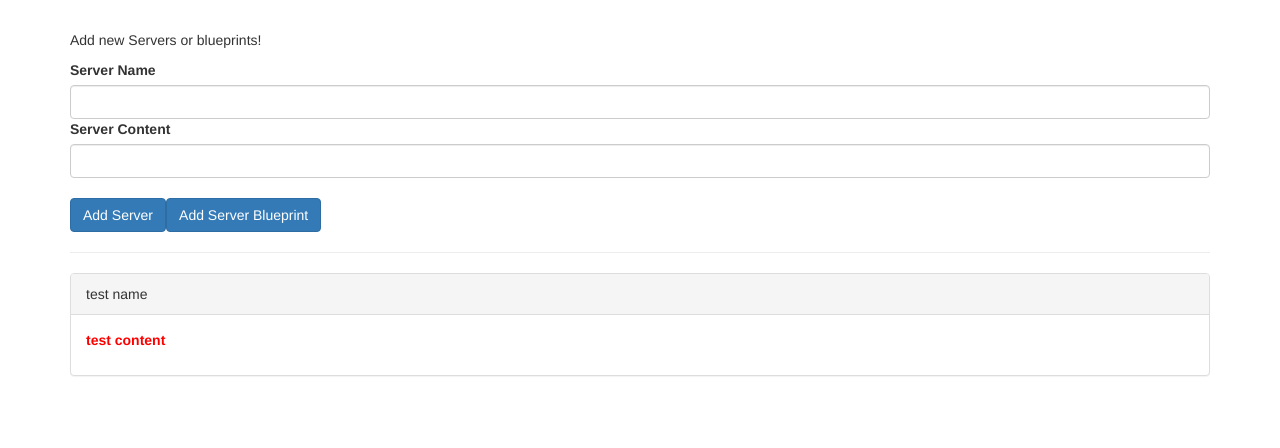
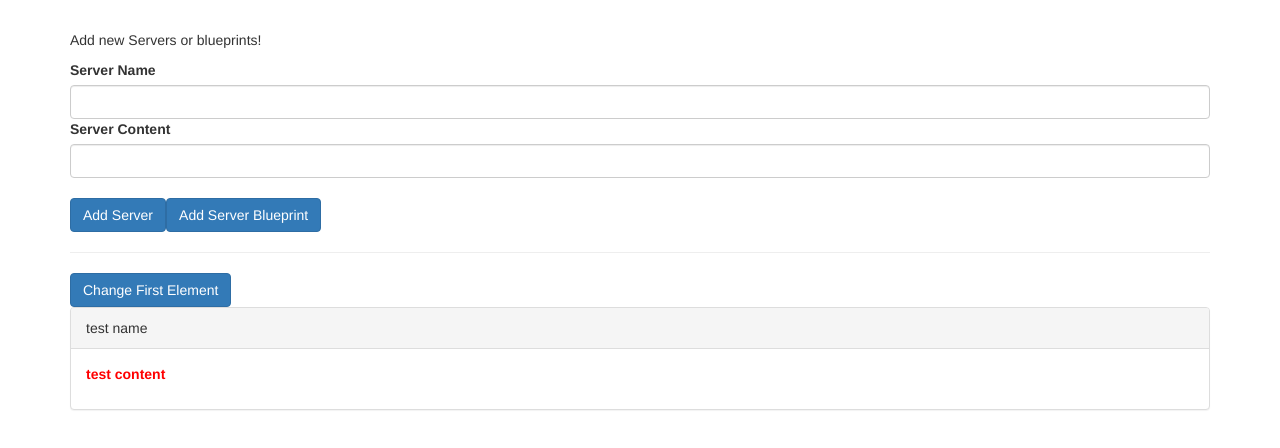
Before and after one commit to peterburdette/angular-complete-guide, an Angular app in the folder 04-components-and-databinding/: page / in a window 1280 px wide. Shown: the top 448 px of the page. Built offline with nearby package versions, Linux system fonts and the light colour scheme.

Commit message:
used the lifecycle hook ngOnChanges

```diff
--- a/04-components-and-databinding/src/app/app.component.html
+++ b/04-components-and-databinding/src/app/app.component.html
@@ -6,9 +6,13 @@
   <hr />
   <div class="row">
     <div class="col-xs-12">
+      <button class="btn btn-primary" (click)="onChangeFirst()">
+        Change First Element
+      </button>
       <app-server-element
         *ngFor="let serverElement of serverElements"
         [srvElement]="serverElement"
+        [name]="serverElement.name"
       >
         <p>
           <strong *ngIf="serverElement.type === 'server'" style="color: red">{{
--- a/04-components-and-databinding/src/app/app.component.ts
+++ b/04-components-and-databinding/src/app/app.component.ts
@@ -29,4 +29,8 @@ export class AppComponent {
       content: blueprintData.blueprintContent,
     });
   }
+
+  onChangeFirst() {
+    this.serverElements[0].name = 'Changed!';
+  }
 }
--- a/04-components-and-databinding/src/app/server-element/server-element.component.html
+++ b/04-components-and-databinding/src/app/server-element/server-element.component.html
@@ -1,5 +1,6 @@
 <div class="panel panel-default">
-  <div class="panel-heading">{{ element.name }}</div>
+  <!-- <div class="panel-heading">{{ element.name }}</div> -->
+  <div class="panel-heading">{{ name }}</div>
   <div class="panel-body">
     <!-- ngcontent is a directive that looks like a selector but is a hook because you can place this in your component to mark the place for Angular where it should add any content it finds between the opening and closing tags in the parent component.  -->
     <ng-content></ng-content>
--- a/04-components-and-databinding/src/app/server-element/server-element.component.ts
+++ b/04-components-and-databinding/src/app/server-element/server-element.component.ts
@@ -1,17 +1,35 @@
-import { Component, OnInit, Input } from '@angular/core';
+import {
+  Component,
+  OnInit,
+  Input,
+  OnChanges,
+  SimpleChanges,
+} from '@angular/core';
 
 @Component({
   selector: 'app-server-element',
   templateUrl: './server-element.component.html',
   styleUrls: ['./server-element.component.css'],
 })
-export class ServerElementComponent implements OnInit {
+
+// it's good practice to include the lifecycle hooks that are implemented
+export class ServerElementComponent implements OnInit, OnChanges {
   // using typescript to define the type, name and content that will get passed.
   // @Input() is a decorator function that allows the custom selector 'element' to be binded to in the child component (it essentially allows for the data that is passed to be received)
   // 'srvElement' is the property from the parent component that gets passed into @Input() which will create an alias. The 'element' can be used within the component instead of 'srvElement'.
   @Input('srvElement') element: { type: string; name: string; content: string };
+  @Input() name: string;
 
-  constructor() {}
+  constructor() {
+    console.log('constructor called');
+  }
 
-  ngOnInit(): void {}
+  ngOnChanges(changes: SimpleChanges) {
+    console.log('ngOnChanges called');
+    console.log(changes);
+  }
+
+  ngOnInit() {
+    console.log('ngOnInit called');
+  }
 }
```
